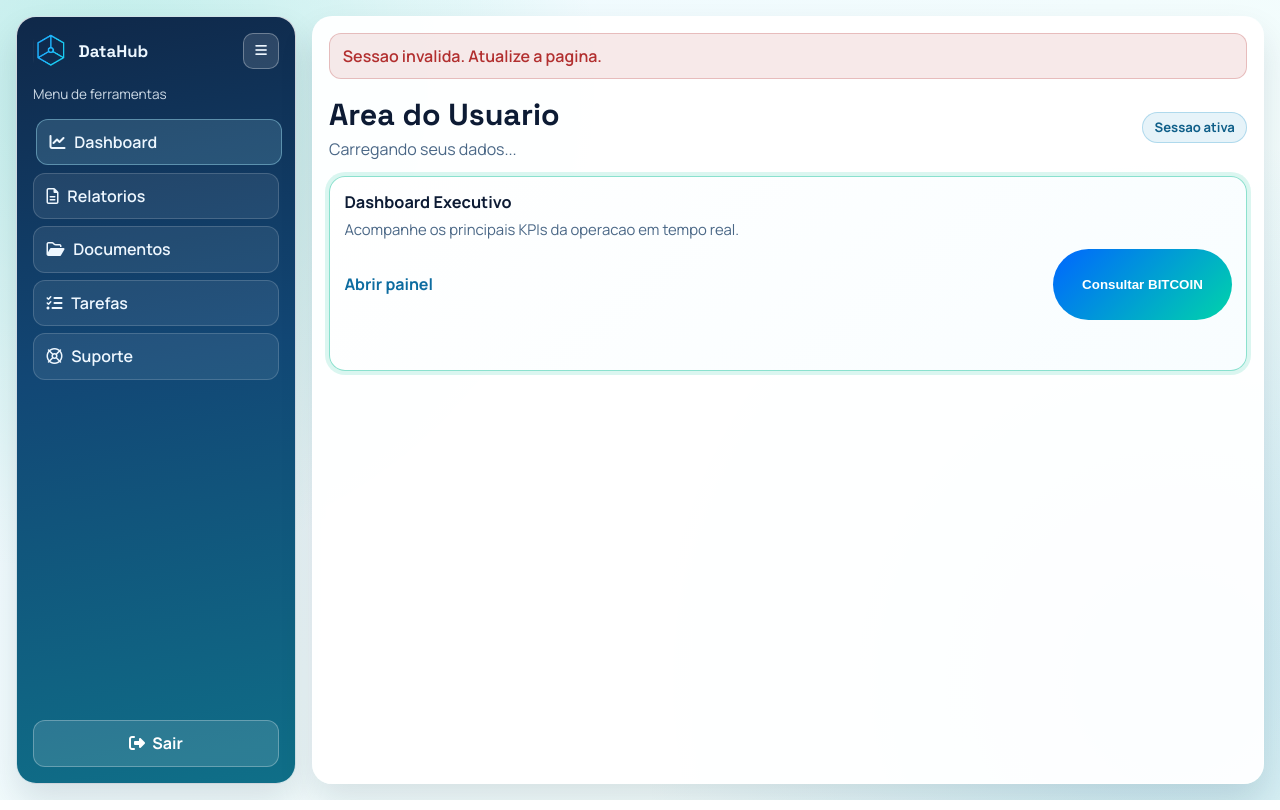
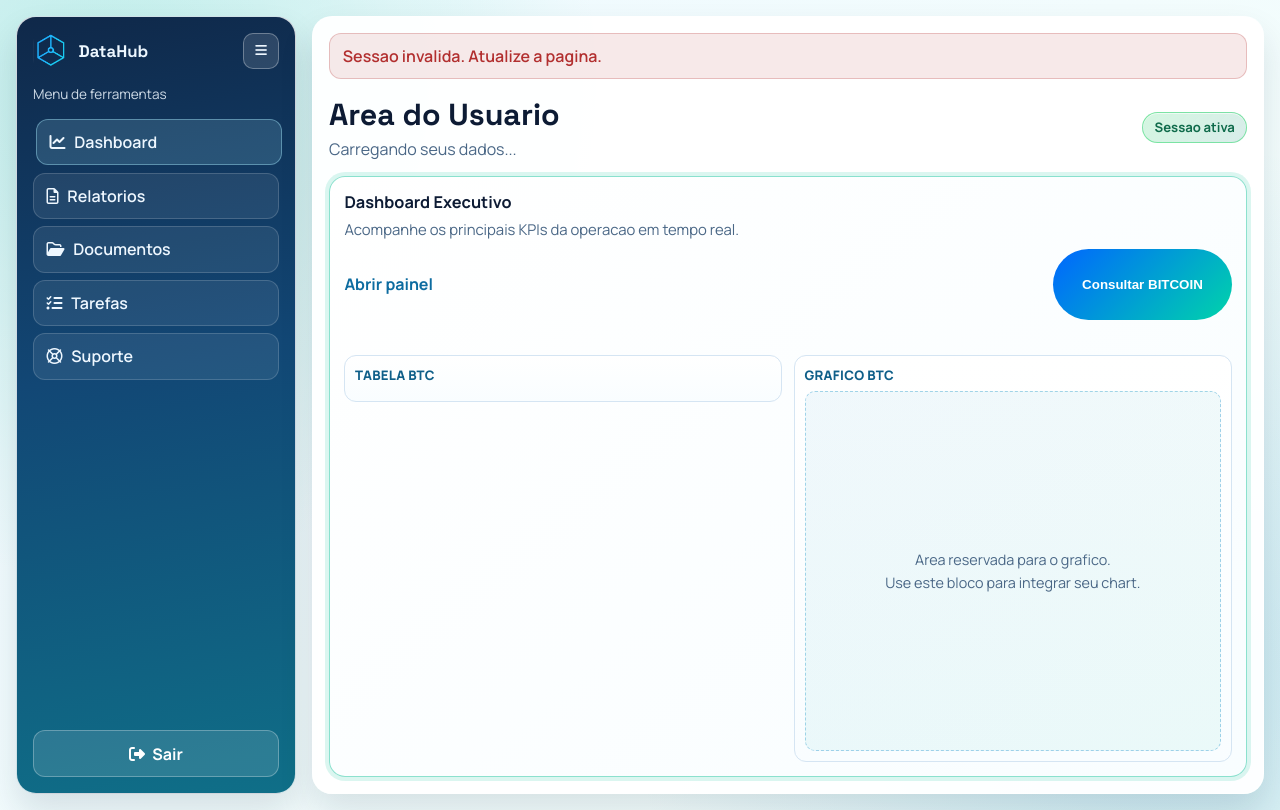
Before and after one commit to davidoval74/datahub, a PHP site: page /usuario/index.html in a window 1280 px wide. Run offline with PHP 8.4, Linux system fonts and the light colour scheme.

Commit message:
Dashboard Updates  -  Layout

```diff
--- a/css/user.css
+++ b/css/user.css
@@ -184,13 +184,38 @@ body {
 }
 
 .status-pill {
-    border: 1px solid rgba(12, 139, 197, 0.25);
-    background: rgba(12, 139, 197, 0.1);
+    border: 1px solid rgba(37, 211, 102, 0.45);
+    background: linear-gradient(135deg, rgba(37, 211, 102, 0.2), rgba(18, 140, 126, 0.16));
     border-radius: 999px;
     padding: 0.35rem 0.7rem;
     font-size: 0.82rem;
     font-weight: 700;
-    color: #0f5f89;
+    color: #0f6b4b;
+    box-shadow: 0 0 0 0 rgba(37, 211, 102, 0.45), inset 0 1px 0 rgba(255, 255, 255, 0.6);
+    animation: status-online-pulse 1.7s ease-out infinite;
+}
+
+@keyframes status-online-pulse {
+    0% {
+        box-shadow: 0 0 0 0 rgba(37, 211, 102, 0.45), inset 0 1px 0 rgba(255, 255, 255, 0.6);
+        border-color: rgba(37, 211, 102, 0.45);
+    }
+
+    70% {
+        box-shadow: 0 0 0 10px rgba(37, 211, 102, 0), inset 0 1px 0 rgba(255, 255, 255, 0.6);
+        border-color: rgba(37, 211, 102, 0.72);
+    }
+
+    100% {
+        box-shadow: 0 0 0 0 rgba(37, 211, 102, 0), inset 0 1px 0 rgba(255, 255, 255, 0.6);
+        border-color: rgba(37, 211, 102, 0.45);
+    }
+}
+
+@media (prefers-reduced-motion: reduce) {
+    .status-pill {
+        animation: none;
+    }
 }
 
 .tools-grid {
@@ -344,6 +369,54 @@ body {
     font-size: 0.85rem;
 }
 
+.dashboard-split-view {
+    margin-top: 0.55rem;
+    display: grid;
+    grid-template-columns: minmax(0, 1fr) minmax(0, 1fr);
+    gap: 0.75rem;
+    align-items: start;
+}
+
+.dashboard-table-panel,
+.dashboard-chart-panel {
+    border: 1px solid var(--line);
+    border-radius: 12px;
+    background: linear-gradient(180deg, #ffffff 0%, #f9fdff 100%);
+    padding: 0.6rem;
+}
+
+.panel-title {
+    font-size: 0.82rem;
+    font-weight: 800;
+    letter-spacing: 0.02em;
+    color: #0f5f89;
+    margin-bottom: 0.45rem;
+    text-transform: uppercase;
+}
+
+.dashboard-table-panel .crypto-prices-result {
+    margin-top: 0;
+    max-height: 45vh;
+}
+
+.chart-placeholder {
+    min-height: 45vh;
+    border: 1px dashed rgba(12, 139, 197, 0.35);
+    border-radius: 10px;
+    background: linear-gradient(150deg, rgba(12, 139, 197, 0.06), rgba(0, 188, 147, 0.06));
+    display: grid;
+    place-content: center;
+    gap: 0.25rem;
+    text-align: center;
+    color: #4a6786;
+    padding: 0.9rem;
+}
+
+.chart-placeholder p {
+    margin: 0;
+    font-size: 0.9rem;
+}
+
 .tool-card.highlight {
     border-color: rgba(0, 188, 147, 0.45);
     box-shadow: 0 0 0 4px rgba(0, 188, 147, 0.14);
@@ -412,6 +485,16 @@ body {
     .logout-btn {
         margin-top: 0.2rem;
     }
+
+    .dashboard-split-view {
+        grid-template-columns: 1fr;
+    }
+
+    .dashboard-table-panel .crypto-prices-result,
+    .chart-placeholder {
+        min-height: 0;
+        max-height: 320px;
+    }
 }
 
 @media (max-width: 560px) {
--- a/usuario/index.html
+++ b/usuario/index.html
@@ -9,7 +9,7 @@
     <link rel="preconnect" href="https://fonts.gstatic.com" crossorigin>
     <link href="https://fonts.googleapis.com/css2?family=Manrope:wght@400;500;600;700;800&family=Space+Grotesk:wght@500;600;700&display=swap" rel="stylesheet">
     <link rel="stylesheet" href="https://cdnjs.cloudflare.com/ajax/libs/font-awesome/6.4.0/css/all.min.css">
-    <link rel="stylesheet" href="../css/user.css?v=20260422-7">
+    <link rel="stylesheet" href="../css/user.css?v=20260422-10">
 </head>
 <body>
     <main class="user-shell">
@@ -57,7 +57,21 @@
                         <button type="button" id="loadCryptoPricesBtn" class="tool-action-btn">Consultar BITCOIN</button>
                     </div>
                     <p id="cryptoPricesFeedback" class="tool-feedback" aria-live="polite"></p>
-                    <div id="cryptoPricesResult" class="crypto-prices-result" hidden></div>
+
+                    <div class="dashboard-split-view">
+                        <section class="dashboard-table-panel">
+                            <h3 class="panel-title">Tabela BTC</h3>
+                            <div id="cryptoPricesResult" class="crypto-prices-result" hidden></div>
+                        </section>
+
+                        <section class="dashboard-chart-panel" aria-label="Area reservada para grafico">
+                            <h3 class="panel-title">Grafico BTC</h3>
+                            <div class="chart-placeholder">
+                                <p>Area reservada para o grafico.</p>
+                                <p>Use este bloco para integrar seu chart.</p>
+                            </div>
+                        </section>
+                    </div>
                 </article>
 
                 <article class="tool-card" data-panel="relatorios">
```
